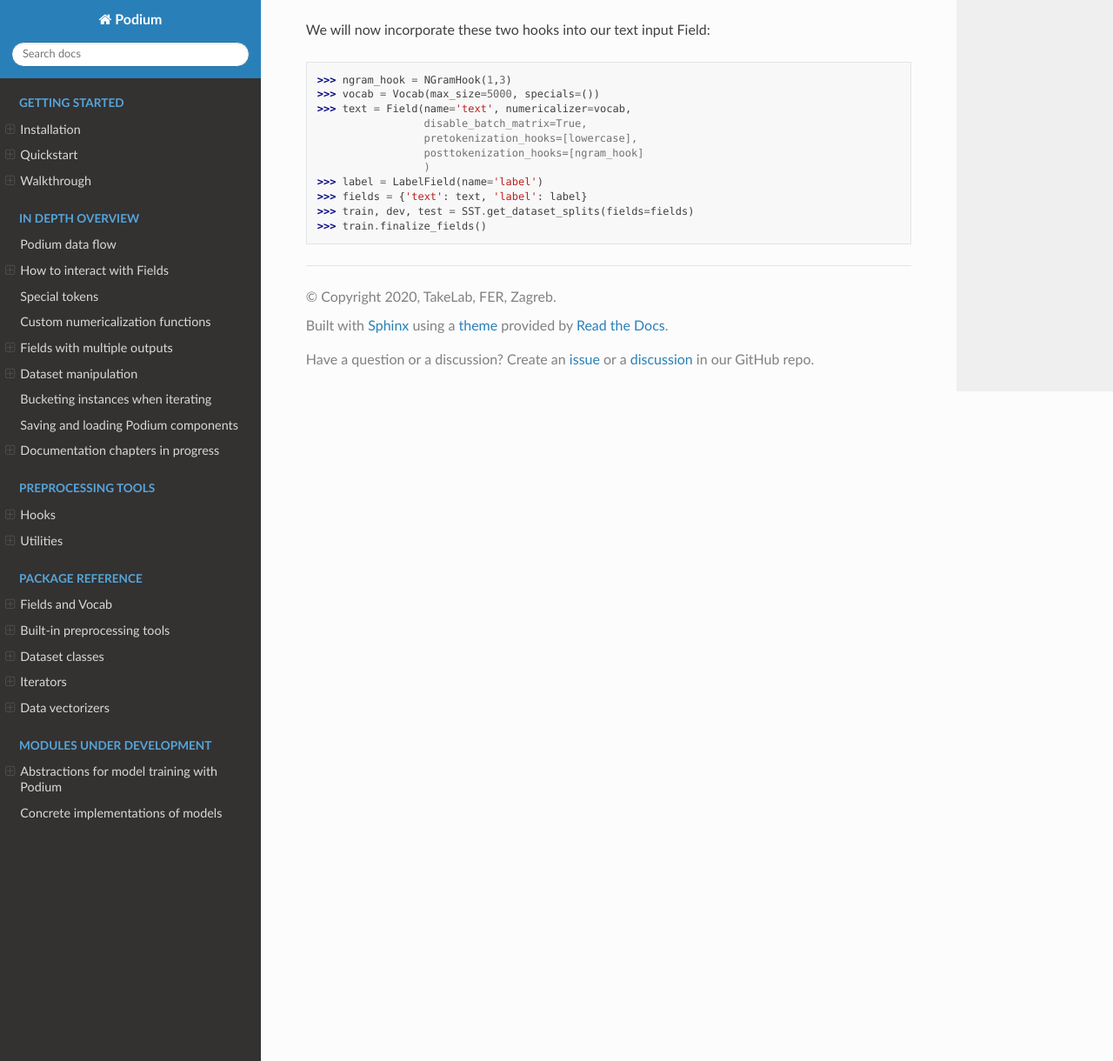
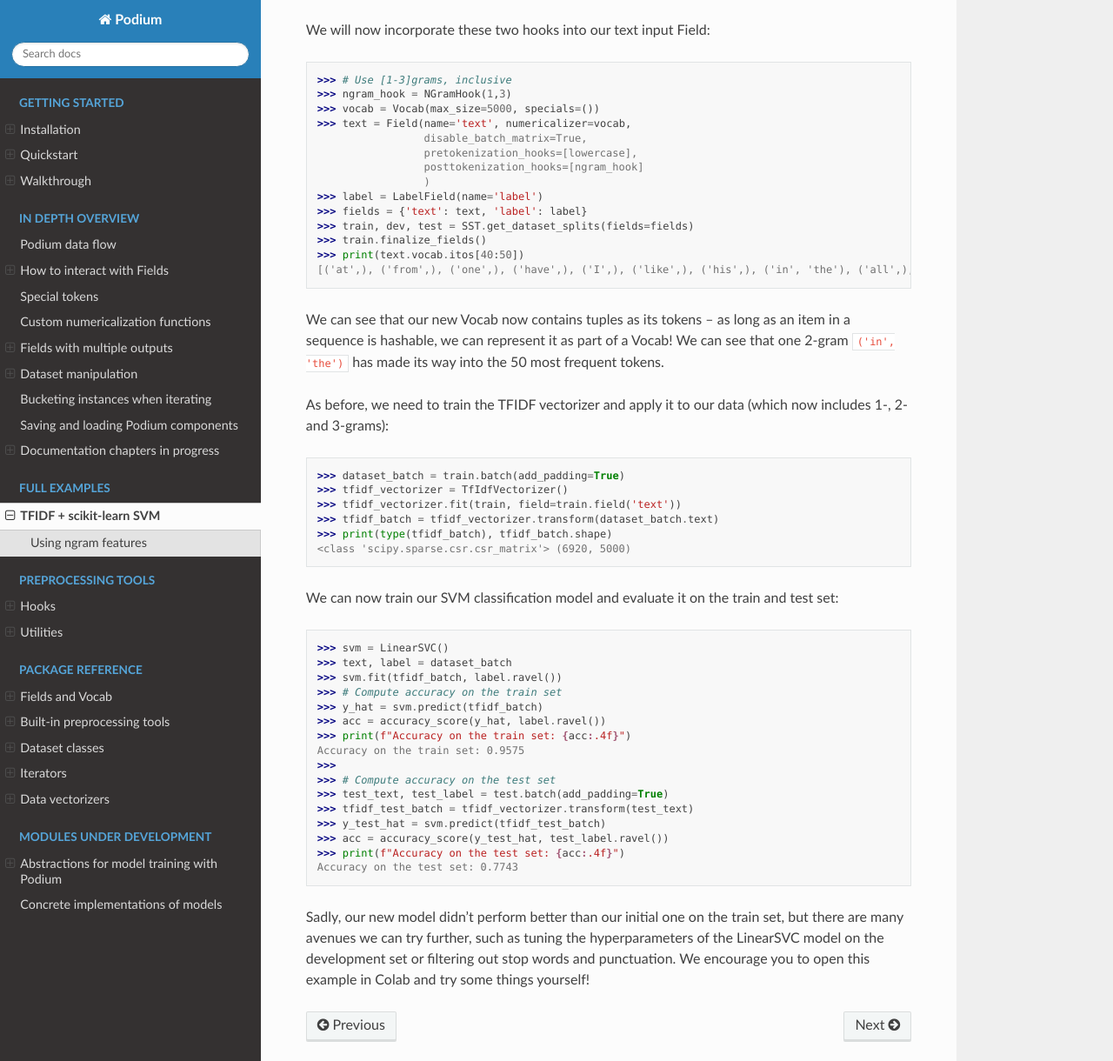
Before and after one commit to TakeLab/podium, a Sphinx documentation site: the page built from docs/source/examples/tfidf_example.rst, in a window 1280 px wide and 1400 px high, scrolled down 1979 px. Shown: the part 180-1400 px from the top of the window at 87% size. Built offline with Sphinx 7.4.7 and the Read the Docs theme 2.0.0, drawn with Linux system fonts in a browser that asks for light colours; some of the changed text lies outside the part shown.

Commit message:
Finalize tfidf example

```diff
--- a/docs/source/examples/tfidf_example.rst
+++ b/docs/source/examples/tfidf_example.rst
@@ -41,8 +41,8 @@ We have transformed the train dataset to a sparse matrix containing TF-IDF value
   >>> # Obtain accuracy on the train set
   >>> y_hat = svm.predict(tfidf_batch)
   >>> acc = accuracy_score(y_hat, y.label.ravel())
-  >>> print(f"Accuracy on train set: {acc:.4f}")
-  0.9597
+  >>> print(f"Accuracy on the train set: {acc:.4f}")
+  Accuracy on train set: 0.9597
 
 And for a more accurate performance evaluation of our model we turn to the test set:
 
@@ -52,8 +52,8 @@ And for a more accurate performance evaluation of our model we turn to the test
   >>> tfidf_test_batch = tfidf_vectorizer.transform(test_x.text)
   >>> y_test_hat = svm.predict(tfidf_test_batch)
   >>> acc = accuracy_score(y_test_hat, test_y.label.ravel())
-  >>> print(f"Accuracy on test set: {acc:.4f}")
-  Accuracy on test set: 0.7946
+  >>> print(f"Accuracy on the test set: {acc:.4f}")
+  Accuracy on the test set: 0.7946
 
 Our basic unigram TF-IDF linear SVM performs pretty well on the SST dataset, reaching accuracy of almost ``0.8``. While this example encapsulates the basics of using Podium with ``scikit-learn``\s ``SVM``, we will delve a bit deeper and consider some additional preprocessing.
 
@@ -91,6 +91,7 @@ We will now incorporate these two hooks into our text input Field:
 
 .. code-block:: python
 
+  >>> # Use [1-3]grams, inclusive
   >>> ngram_hook = NGramHook(1,3)
   >>> vocab = Vocab(max_size=5000, specials=())
   >>> text = Field(name='text', numericalizer=vocab,
@@ -102,3 +103,41 @@ We will now incorporate these two hooks into our text input Field:
   >>> fields = {'text': text, 'label': label}
   >>> train, dev, test = SST.get_dataset_splits(fields=fields)
   >>> train.finalize_fields()
+  >>> print(text.vocab.itos[40:50])
+  [('at',), ('from',), ('one',), ('have',), ('I',), ('like',), ('his',), ('in', 'the'), ('all',), ("'",)]
+
+We can see that our new Vocab now contains tuples as its tokens -- as long as an item in a sequence is hashable, we can represent it as part of a Vocab! We can see that one 2-gram ``('in', 'the')`` has made its way into the 50 most frequent tokens.
+
+As before, we need to train the TFIDF vectorizer and apply it to our data (which now includes 1-, 2- and 3-grams):
+
+.. code-block:: python
+
+  >>> dataset_batch = train.batch(add_padding=True)
+  >>> tfidf_vectorizer = TfIdfVectorizer()
+  >>> tfidf_vectorizer.fit(train, field=train.field('text'))
+  >>> tfidf_batch = tfidf_vectorizer.transform(dataset_batch.text)
+  >>> print(type(tfidf_batch), tfidf_batch.shape)
+  <class 'scipy.sparse.csr.csr_matrix'> (6920, 5000)
+
+We can now train our SVM classification model and evaluate it on the train and test set:
+
+.. code-block:: python
+
+  >>> svm = LinearSVC()
+  >>> text, label = dataset_batch
+  >>> svm.fit(tfidf_batch, label.ravel())
+  >>> # Compute accuracy on the train set
+  >>> y_hat = svm.predict(tfidf_batch)
+  >>> acc = accuracy_score(y_hat, label.ravel())
+  >>> print(f"Accuracy on the train set: {acc:.4f}")
+  Accuracy on the train set: 0.9575
+  >>>
+  >>> # Compute accuracy on the test set
+  >>> test_text, test_label = test.batch(add_padding=True)
+  >>> tfidf_test_batch = tfidf_vectorizer.transform(test_text)
+  >>> y_test_hat = svm.predict(tfidf_test_batch)
+  >>> acc = accuracy_score(y_test_hat, test_label.ravel())
+  >>> print(f"Accuracy on the test set: {acc:.4f}")
+  Accuracy on the test set: 0.7743
+
+Sadly, our new model didn't perform better than our initial one on the train set, but there are many avenues we can try further, such as tuning the hyperparameters of the LinearSVC model on the development set or filtering out stop words and punctuation. We encourage you to open this example in Colab and try some things yourself!
```
Also changed, not shown: docs/source/index.rst (+9 -2 lines).
